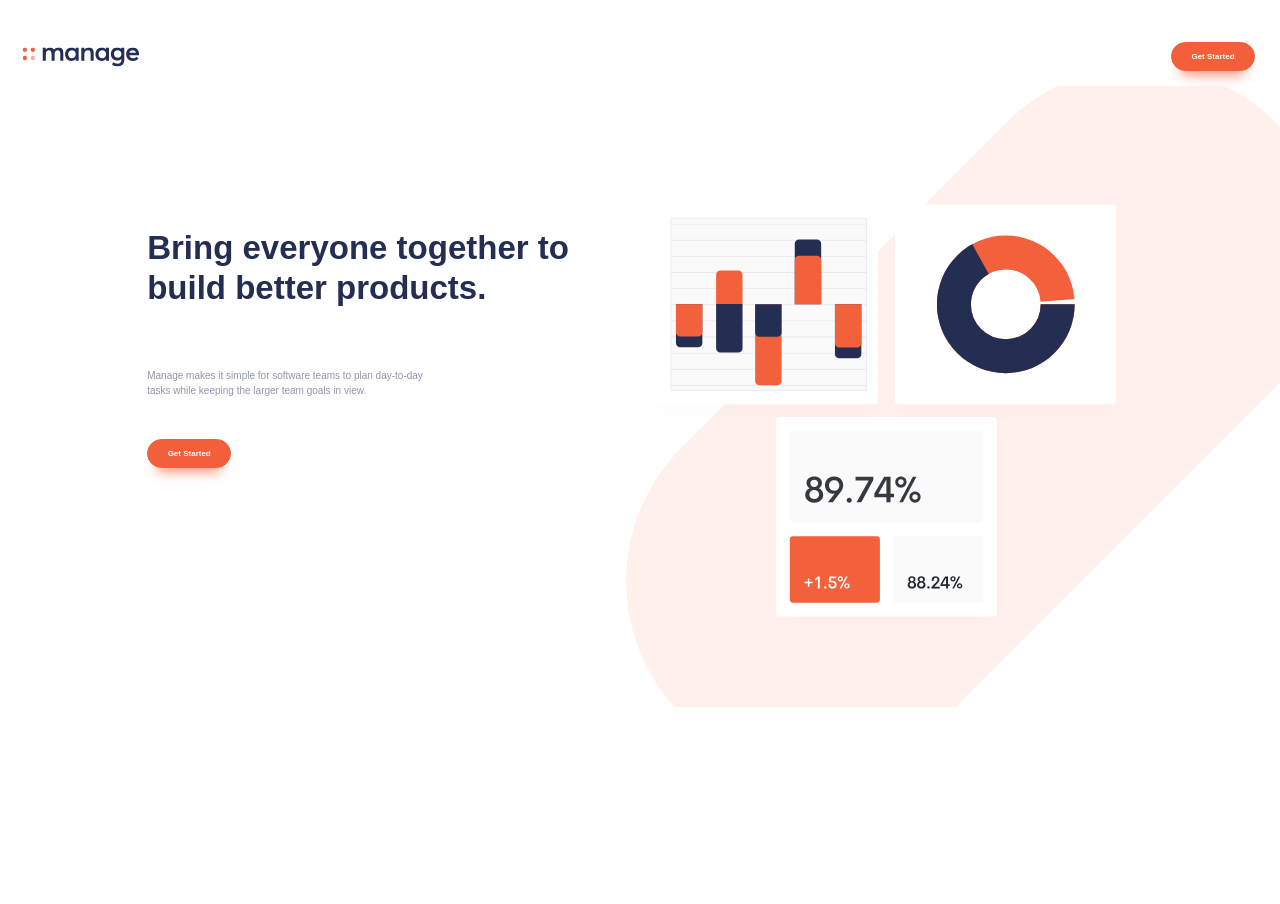
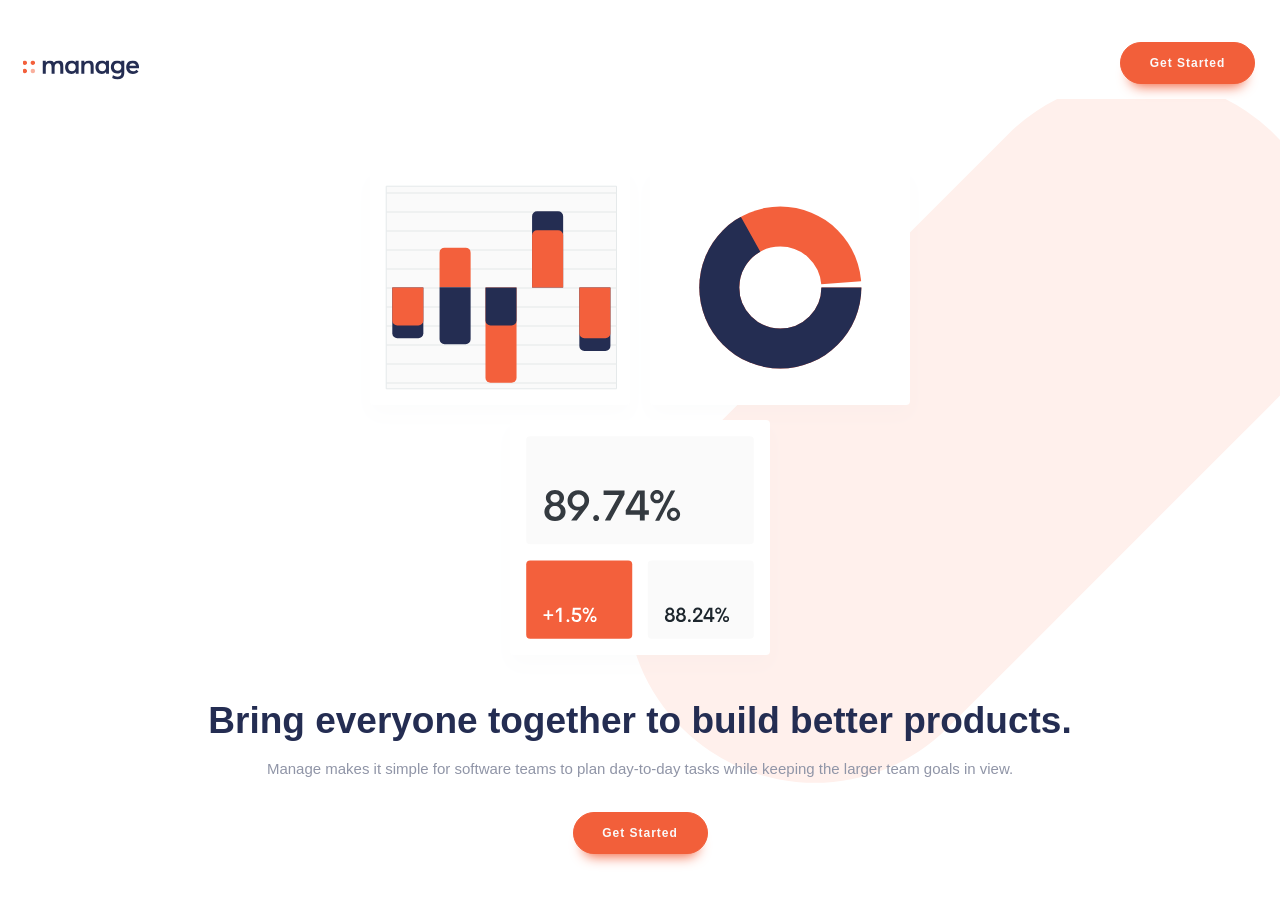
Before and after one commit to emestabillo/manage-landing-page, a website: page index.html in a window 1280 px wide. Before the commit the page ends 800 px from the top, so only its background shows below. Drawn offline with Linux system fonts and the light colour scheme; a web font is replaced by a local one.

Commit message:
Add header mobile styles

```diff
--- a/sass/_components.scss
+++ b/sass/_components.scss
@@ -18,10 +18,11 @@
   &--header,
   &--reviews,
   &--action {
-    width: 8.4rem;
-    height: 2.9rem;
-    font-size: 0.8rem;
-    box-shadow: 0px 12px 13px -10px rgba(242, 95, 58, 1);
+    width: 13.5rem;
+    height: 4.2rem;
+    font-size: 1.2rem;
+    letter-spacing: 1px;
+    box-shadow: 0px 12px 13px -10px #f25f3a;
   }
 
   &--nav,
@@ -42,6 +43,7 @@
   }
 
   &--header {
+    margin-top: 1.5rem;
     @media screen and (min-width: 992px) {
       align-self: flex-end;
     }
--- a/sass/_layout.scss
+++ b/sass/_layout.scss
@@ -169,20 +169,20 @@ nav {
 
 .hero {
   // width: 100%;
-  padding-top: 3rem;
+  padding-top: 2.7rem;
 
-  @media screen and (min-width: 920px) {
-    // padding-top: 5rem;
-    padding-top: 7.6rem;
-    display: flex;
-    justify-content: space-between;
-  }
+  // @media screen and (min-width: 920px) {
+  //   // padding-top: 5rem;
+  //   padding-top: 7.6rem;
+  //   display: flex;
+  //   justify-content: space-between;
+  // }
 
   &__image {
-    @media screen and (min-width: 920px) {
-      order: 2;
-      flex: 1;
-    }
+    // @media screen and (min-width: 920px) {
+    //   order: 2;
+    //   flex: 1;
+    // }
 
     img {
       display: block;
@@ -194,45 +194,45 @@ nav {
     // @media screen and (max-width: 919px) {
     //   text-align: center;
     // }
-
+    padding-top: 1rem;
     text-align: center;
 
-    @media screen and (min-width: 920px) {
-      display: grid;
-      grid-template-rows: 12rem 5rem 5rem;
-      row-gap: 1rem;
-      text-align: left;
-      flex: 1;
-      padding-top: 3.2rem;
-      // text-align: left;
-      // width: 45%;
-      // align-self: center;
-    }
+    // @media screen and (min-width: 920px) {
+    //   display: grid;
+    //   grid-template-rows: 12rem 5rem 5rem;
+    //   row-gap: 1rem;
+    //   text-align: left;
+    //   flex: 1;
+    //   padding-top: 3.2rem;
+    //   // text-align: left;
+    //   // width: 45%;
+    //   // align-self: center;
+    // }
 
     .title {
-      @media screen and (min-width: 920px) {
-        font-size: 3rem;
-        line-height: 1.2;
-      }
-      @media screen and (min-width: 1125px) {
-        font-size: 3.3rem;
-      }
-
-      font-size: 2.6rem;
+      font-size: 3.7rem;
       color: $color-dark-blue;
+      line-height: 1.4;
+      // @media screen and (min-width: 920px) {
+      //   font-size: 3.7rem;
+      //   // line-height: 1.3;
+      // }
+      // @media screen and (min-width: 1125px) {
+      //   font-size: 3.3rem;
+      // }
     }
 
     .subtitle {
-      // font-size: 1.2rem;
-      padding-top: 0.5rem;
-      padding-bottom: 1.5rem;
+      font-size: 1.5rem;
+      padding: 0.8rem 1.4rem 1.5rem;
+      line-height: 1.8;
 
-      @media screen and (min-width: 920px) {
-        // padding: 2.3rem 8vw 2rem 0;
-        line-height: 1.5;
-        padding: 1rem 15vw 2rem 0;
-        // padding-right: 14vw;
-      }
+      // @media screen and (min-width: 920px) {
+      //   // padding: 2.3rem 8vw 2rem 0;
+      //   line-height: 1.5;
+      //   padding: 1rem 15vw 2rem 0;
+      //   // padding-right: 14vw;
+      // }
     }
   }
 }
```
Also changed, not shown: css/style.css.
